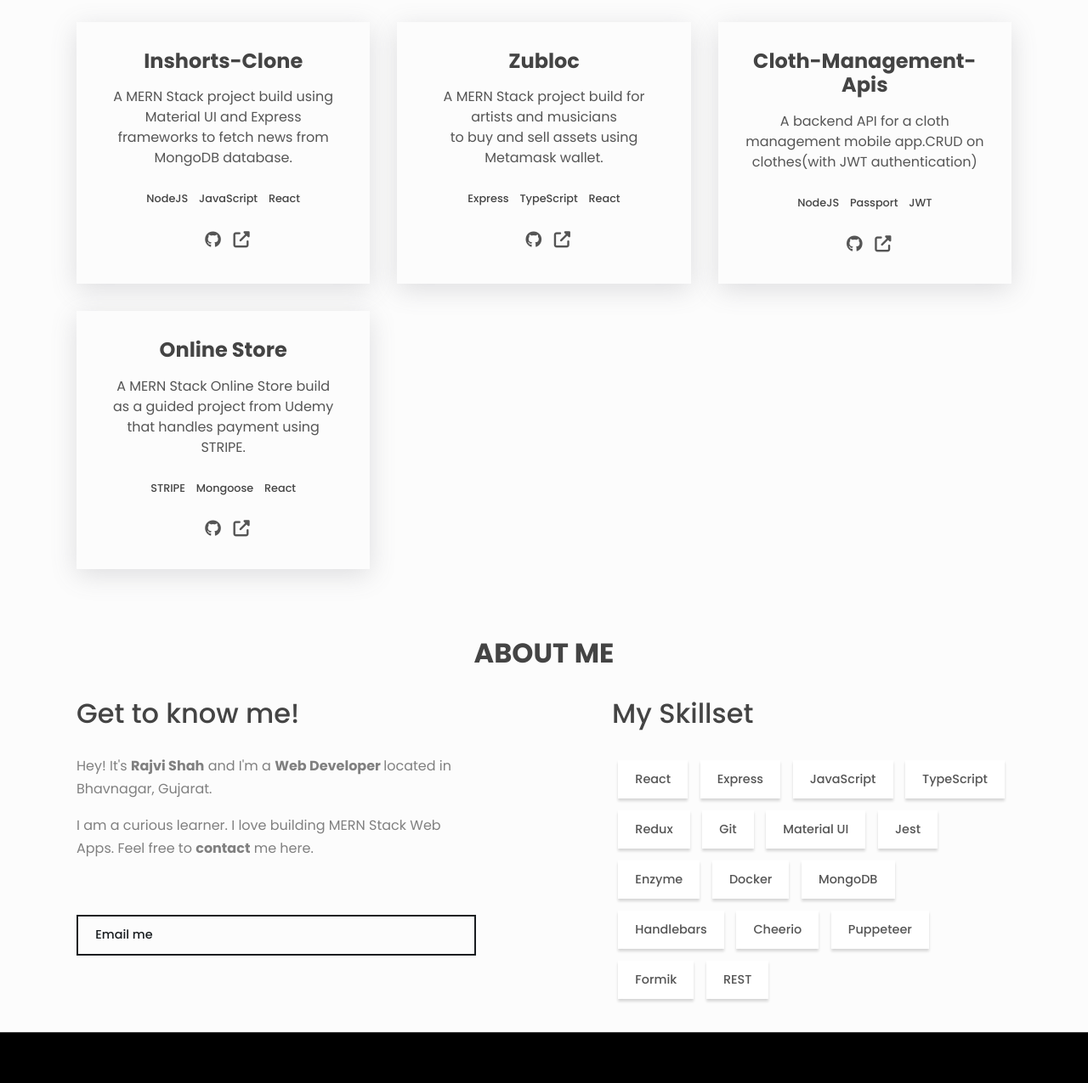
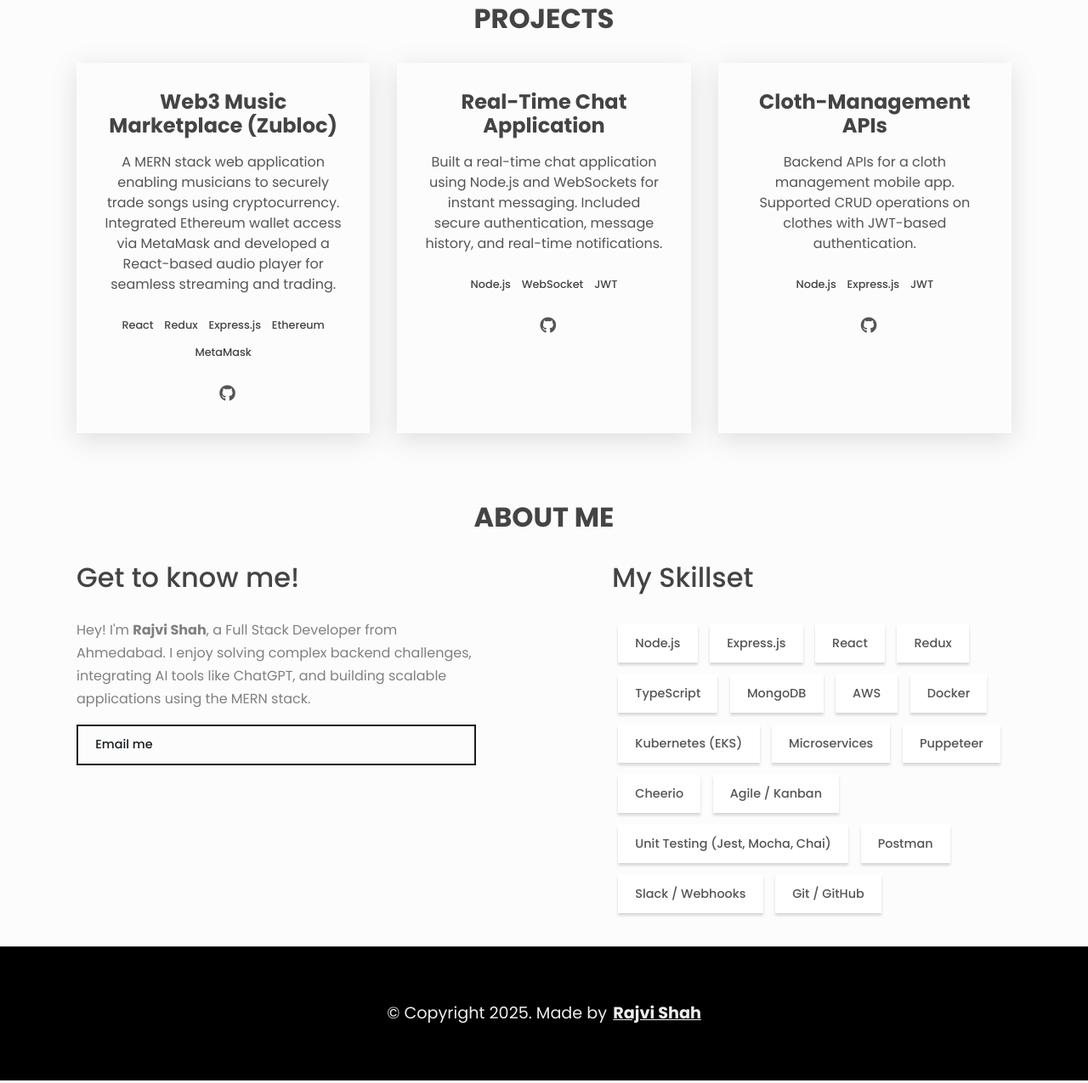
Before and after one commit to rajvishah23/rajvishah, a plain HTML site: page index.html in a window 1280 px wide. Shown: the part 575-1850 px from the top of the page at 85% size. Drawn offline with Linux system fonts and the light colour scheme.

Commit message:
2025 Changes

```diff
--- a/index.html
+++ b/index.html
@@ -8,7 +8,6 @@
   <link rel="preconnect" href="https://fonts.googleapis.com" />
   <link rel="preconnect" href="https://fonts.gstatic.com" crossorigin />
   <link href="https://fonts.googleapis.com/css2?family=Poppins:wght@400;500;700&display=swap" rel="stylesheet" />
-  <link rel="stylesheet" href="https://fonts.googleapis.com/css?family=Tangerine">
   <link rel="stylesheet" href="https://fonts.googleapis.com/css?family=Tangerine">
   <script src="https://kit.fontawesome.com/fa62c117c7.js" crossorigin="anonymous"></script>
   <link rel="stylesheet" href="styles.css" />
@@ -25,6 +24,9 @@
       <ul class="nav__list center">
         <li class="nav__list-item">
           <a class="link link--nav" href="#projects">Projects</a>
+        </li>
+        <li class="nav__list-item">
+          <a class="link link--nav" href="#experience">Experience</a>
         </li>
         <li class="nav__list-item">
           <a class="link link--nav" href="#skills">About</a>
@@ -45,152 +47,123 @@
       <div>
         <a href="#" class="fa fa-twitter"></a>
         <a href="https://github.com/rajvishah23" class="fa fa-github"></a>
-        <a href="#" class="fa fa-linkedin"></a>
+        <a href="https://www.linkedin.com/in/rajvi-shah-bb2567122/" class="fa fa-linkedin"></a>
       </div>
       <!-- About -->
       <div class="about center">
         <h1>Hi, <span class="wave">👋</span> I'm <span class="about__name">Rajvi Shah</span></h1>
-        <p class="about__desc">
-          A passionate Full Stack Software Developer 🚀 having an experience of building Web applications with
-          JavaScript /
-          Reactjs / Nodejs and some other cool libraries and frameworks.
-        </p>
+
+          <p class="about__desc">
+            I’m a passionate <strong>Full Stack Developer</strong> 🚀 with <strong>  4+ years  </strong> of professional experience in designing and
+            building scalable web applications and backend services.
+            Skilled in <strong>Node.js, React, cloud integrations, and DevOps</strong>, with a strong focus on automation,
+            microservices, and AI-driven solutions.
+          </p>
+
 
         <div class="about__contact center">
-          <a href="resume/Rajvi's Resume.pdf" download>
+          <a href="resume/RajviShahResume2025.pdf" download>
             <span class="btn btn--outline">Resume</span>
           </a>
         </div>
       </div>
     </div>
+
     <!-- Projects -->
     <section id="projects" class="section projects">
       <h2 class="section__title">Projects</h2>
 
       <div class="projects__grid">
         <div class="project">
-          <h3>Inshorts-Clone</h3>
+          <h3>Web3 Music Marketplace (Zubloc)</h3>
           <p class="project__description">
-            A MERN Stack project build using Material UI and Express frameworks to fetch news from MongoDB database.
+            A MERN stack web application enabling musicians to securely trade songs using cryptocurrency.
+            Integrated Ethereum wallet access via MetaMask and developed a React-based audio player for seamless
+            streaming and trading.
           </p>
           <ul class="project__stack">
-            <li class="project__stack-item">NodeJS</li>
-            <li class="project__stack-item">JavaScript</li>
             <li class="project__stack-item">React</li>
+            <li class="project__stack-item">Redux</li>
+            <li class="project__stack-item">Express.js</li>
+            <li class="project__stack-item">Ethereum</li>
+            <li class="project__stack-item">MetaMask</li>
           </ul>
-
           <a href="https://github.com/rajvishah23" aria-label="source code" class="link link--icon">
             <i aria-hidden="true" class="fab fa-github"></i>
-          </a>
-          <a href="https://inshortscloneproject.herokuapp.com/" aria-label="live preview" class="link link--icon">
-            <i aria-hidden="true" class="fas fa-external-link-alt"></i>
           </a>
         </div>
 
         <div class="project">
-          <h3>Zubloc</h3>
+          <h3>Real-Time Chat Application</h3>
           <p class="project__description">
-            A MERN Stack project build for artists and musicians <br>
-            to buy and sell assets using Metamask wallet.
+            Built a real-time chat application using Node.js and WebSockets for instant messaging.
+            Included secure authentication, message history, and real-time notifications.
           </p>
           <ul class="project__stack">
-            <li class="project__stack-item">Express</li>
-            <li class="project__stack-item">TypeScript</li>
-            <li class="project__stack-item">React</li>
+            <li class="project__stack-item">Node.js</li>
+            <li class="project__stack-item">WebSocket</li>
+            <li class="project__stack-item">JWT</li>
           </ul>
-
           <a href="https://github.com/rajvishah23" aria-label="source code" class="link link--icon">
             <i aria-hidden="true" class="fab fa-github"></i>
-          </a>
-          <a href="https://zubloc.com/" aria-label="live preview" class="link link--icon">
-            <i aria-hidden="true" class="fas fa-external-link-alt"></i>
           </a>
         </div>
 
         <div class="project">
-          <h3>Cloth-Management-Apis</h3>
+          <h3>Cloth-Management APIs</h3>
           <p class="project__description">
-            A backend API for a cloth management mobile app.CRUD on clothes(with JWT authentication)
+            Backend APIs for a cloth management mobile app.
+            Supported CRUD operations on clothes with JWT-based authentication.
           </p>
           <ul class="project__stack">
-            <li class="project__stack-item">NodeJS</li>
-            <li class="project__stack-item">Passport</li>
+            <li class="project__stack-item">Node.js</li>
+            <li class="project__stack-item">Express.js</li>
             <li class="project__stack-item">JWT</li>
           </ul>
-
           <a href="https://github.com/rajvishah23" aria-label="source code" class="link link--icon">
             <i aria-hidden="true" class="fab fa-github"></i>
-          </a>
-          <a href="https://inshortscloneproject.herokuapp.com/" aria-label="live preview" class="link link--icon">
-            <i aria-hidden="true" class="fas fa-external-link-alt"></i>
-          </a>
-        </div>
-
-        <div class="project">
-          <h3>Online Store</h3>
-          <p class="project__description">
-            A MERN Stack Online Store build <br> as a guided project from Udemy that handles payment using STRIPE.
-          </p>
-          <ul class="project__stack">
-            <li class="project__stack-item">STRIPE</li>
-            <li class="project__stack-item">Mongoose</li>
-            <li class="project__stack-item">React</li>
-          </ul>
-
-          <a href="https://github.com/rajvishah23/Online-Store-Udemy" aria-label="source code" class="link link--icon">
-            <i aria-hidden="true" class="fab fa-github"></i>
-          </a>
-          <a href="https://example.com" aria-label="live preview" class="link link--icon">
-            <i aria-hidden="true" class="fas fa-external-link-alt"></i>
           </a>
         </div>
       </div>
     </section>
 
-    <!-- Skills -->
+
+    <!-- Skills / About -->
     <section class="section about__new sec-pad" id="skills">
       <div class="main-container">
         <h2 class="section__title">About Me</h2>
         <div class="about__content">
           <div class="about__content-main">
             <h3 class="about__content-title">Get to know me!</h3>
-            <div class="about__content-details">
-              <p class="about__content-details-para">
-                Hey! It's
-                <strong>Rajvi Shah</strong>
-                and I'm a <strong> Web Developer </strong> located in
-                Bhavnagar, Gujarat.
-              </p>
-              <p class="about__content-details-para">
-                I am a curious learner. I love building MERN Stack
-                Web Apps.
-                Feel free to
-                <strong>contact</strong> me here.
-              </p>
-            </div>
-            <a href="mailto:rutushah232000@gmail.com">
+            <p class="about__content-details-para">
+              Hey! I'm <strong>Rajvi Shah</strong>, a Full Stack Developer from Ahmedabad.
+              I enjoy solving complex backend challenges, integrating AI tools like ChatGPT,
+              and building scalable applications using the MERN stack.
+            </p>
+            <a href="mailto:rshah.dev1@gmail.com">
               <span class="btn_email btn--outline">Email me</span>
             </a>
           </div>
           <div class="about__content-skills">
             <h3 class="about__content-title">My Skillset</h3>
             <ul class="skills__list">
+              <li class="skills__list-item btn btn--plain">Node.js</li>
+              <li class="skills__list-item btn btn--plain">Express.js</li>
               <li class="skills__list-item btn btn--plain">React</li>
-              <li class="skills__list-item btn btn--plain">Express</li>
-              <li class="skills__list-item btn btn--plain">JavaScript</li>
+              <li class="skills__list-item btn btn--plain">Redux</li>
               <li class="skills__list-item btn btn--plain">TypeScript</li>
-              <li class="skills__list-item btn btn--plain">Redux</li>
-              <li class="skills__list-item btn btn--plain">Git</li>
-              <li class="skills__list-item btn btn--plain">Material UI</li>
-              <li class="skills__list-item btn btn--plain">Jest</li>
-              <li class="skills__list-item btn btn--plain">Enzyme</li>
+              <li class="skills__list-item btn btn--plain">MongoDB</li>
+              <li class="skills__list-item btn btn--plain">AWS</li>
               <li class="skills__list-item btn btn--plain">Docker</li>
-              <li class="skills__list-item btn btn--plain">MongoDB</li>
-              <li class="skills__list-item btn btn--plain">Handlebars</li>
+              <li class="skills__list-item btn btn--plain">Kubernetes (EKS)</li>
+              <li class="skills__list-item btn btn--plain">Microservices</li>
+              <li class="skills__list-item btn btn--plain">Puppeteer</li>
               <li class="skills__list-item btn btn--plain">Cheerio</li>
-              <li class="skills__list-item btn btn--plain">Puppeteer</li>
-              <li class="skills__list-item btn btn--plain">Formik</li>
-              <li class="skills__list-item btn btn--plain">REST</li>
+              <li class="skills__list-item btn btn--plain">Agile / Kanban</li>
+              <li class="skills__list-item btn btn--plain">Unit Testing (Jest, Mocha, Chai)</li>
+              <li class="skills__list-item btn btn--plain">Postman</li>
+              <li class="skills__list-item btn btn--plain">Slack / Webhooks</li>
+              <li class="skills__list-item btn btn--plain">Git / GitHub</li>
             </ul>
           </div>
         </div>
@@ -199,9 +172,8 @@
   </main>
   <footer class="main-footer">
     <div class="main-container">
-      <!-- If you give me some credit or shoutout here by linking to my website, then it will be a big thing for me and will help me a lot :) -->
       <div class="main-footer__lower">
-        &copy; Copyright 2022. Made by
+        &copy; Copyright 2025. Made by
         <a rel="noreferrer" target="_blank" href="https://rajvishah.netlify.app/">Rajvi Shah</a>
       </div>
     </div>
```
Also changed, not shown: 2 other files.
